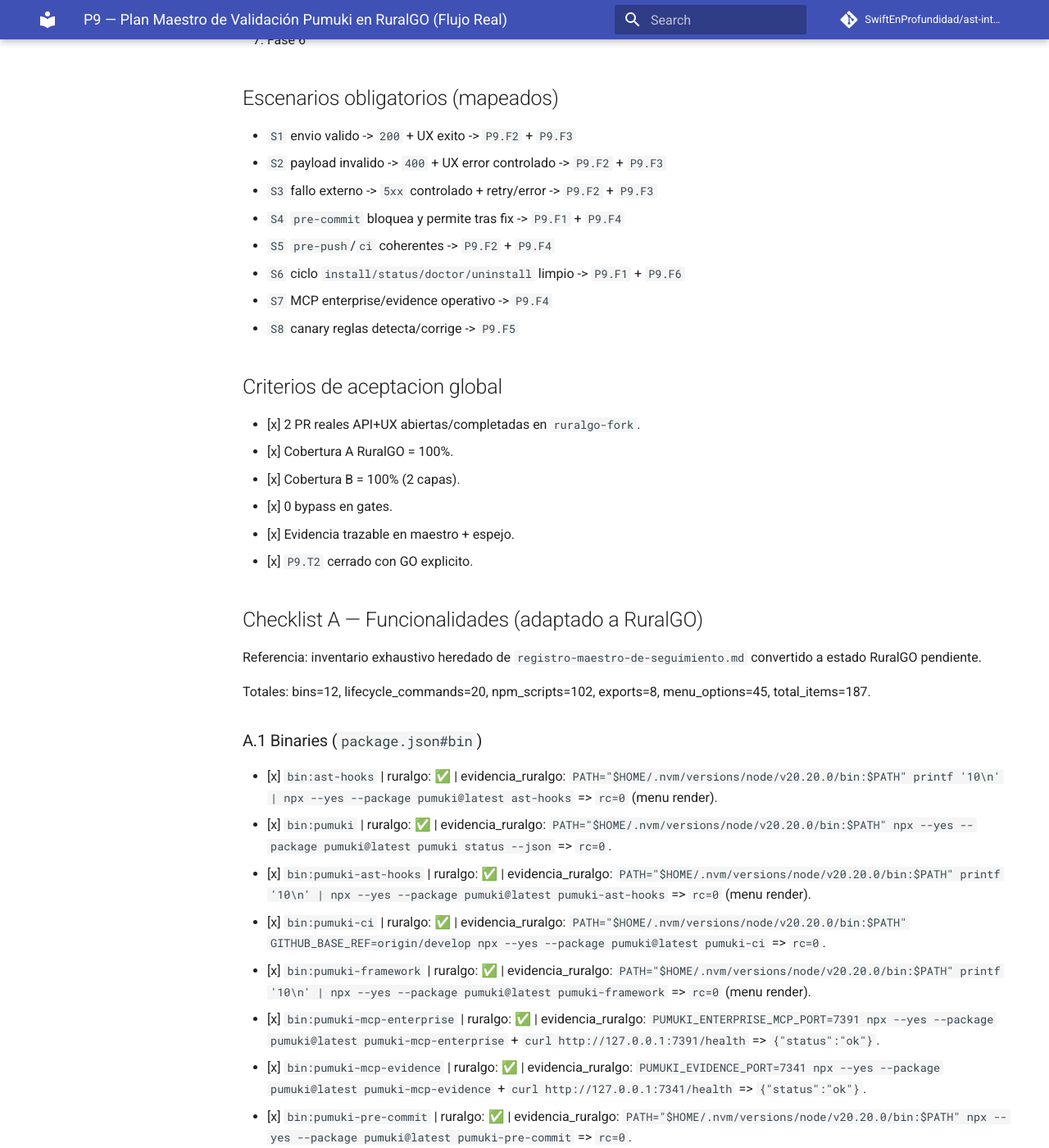
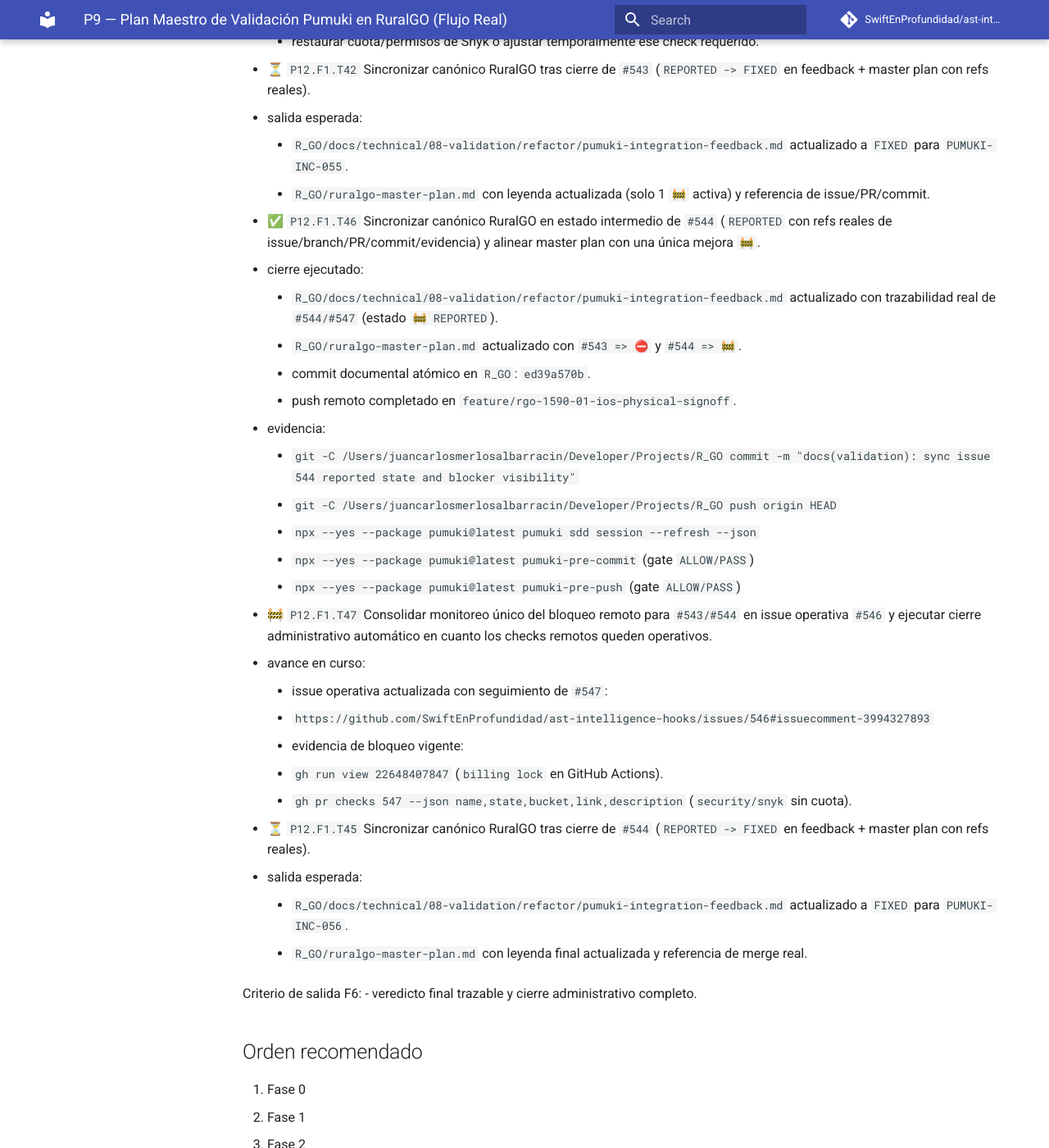
Before and after one commit to SwiftEnProfundidad/ast-intelligence-hooks, an MkDocs documentation site: the page built from docs/seguimiento-completo-validacion-ruralgo-03-03-2026.md, in a window 1280 px wide and 1400 px high, scrolled down 47668 px. Shown: the whole window at 82% size. Built offline with MkDocs 1.6.1 and Material for MkDocs 9.7.7, drawn with Linux system fonts in a browser that asks for light colours; comment, search, counter and statistics services are not loaded; some of the changed text lies outside the part shown.

Commit message:
docs(tracking): close T43/T46 and activate remote blocker monitor

```diff
--- a/docs/seguimiento-completo-validacion-ruralgo-03-03-2026.md
+++ b/docs/seguimiento-completo-validacion-ruralgo-03-03-2026.md
@@ -1287,8 +1287,8 @@ Criterio de salida F5:
     - restaurar cuota/permisos de `Snyk` para checks de PR o desactivar temporalmente ese check como requerido.
     - asegurar retención/publicación de logs de Actions para permitir diagnóstico de fallos reales.
 
-- 🚧 `P12.F1.T43` Ejecutar implementación técnica de `#544` (telemetría estructurada exportable JSONL/OTel) con ciclo RED -> GREEN -> REFACTOR y trazabilidad E2E.
-  - avance en curso:
+- ✅ `P12.F1.T43` Ejecutar implementación técnica de `#544` (telemetría estructurada exportable JSONL/OTel) con ciclo RED -> GREEN -> REFACTOR y trazabilidad E2E.
+  - cierre ejecutado:
     - rama de implementación: `feature/544-telemetry-structured-export` (desde `develop`).
     - implementación añadida:
       - `integrations/telemetry/gateTelemetry.ts` (`telemetry_event_v1`, export JSONL y OTLP HTTP opcional).
@@ -1300,14 +1300,56 @@ Criterio de salida F5:
       - documentación mínima:
         - `README.md` (sección `Telemetry Export (Enterprise)`).
         - `docs/CONFIGURATION.md` (env vars de export).
-    - verificación local en verde:
-      - `npx --yes tsx@4.21.0 --test integrations/telemetry/__tests__/gateTelemetry.test.ts integrations/git/__tests__/runPlatformGateEvidence.test.ts`
-      - `npm run -s typecheck`
+    - commits técnicos en rama:
+      - `bc93dc1` (`feat(telemetry): add structured gate export to JSONL and optional OTel`).
+      - `abc0a7d` (`docs(tracking): rotate active task to T43 and sync blocker status`).
+    - PR abierta: `https://github.com/SwiftEnProfundidad/ast-intelligence-hooks/pull/547`.
+    - issue de trabajo: `https://github.com/SwiftEnProfundidad/ast-intelligence-hooks/issues/544`.
+  - evidencia:
+    - `npx --yes tsx@4.21.0 --test integrations/telemetry/__tests__/gateTelemetry.test.ts integrations/git/__tests__/runPlatformGateEvidence.test.ts`
+    - `npm run -s typecheck`
+    - `gh pr view 547 --json state,mergeStateStatus,statusCheckRollup,headRefOid,url`
+
+- ⛔ `P12.F1.T44` Desbloquear cierre administrativo de `#544` (merge PR `#547` + cierre issue `#544`) cuando los checks remotos vuelvan a estado operativo.
+  - bloqueo reproducido (comando/error):
+    - comando: `gh run view 22648407847`
+    - error observado: `The job was not started because your account is locked due to a billing issue.` (anotación repetida en jobs de `CI`).
+    - comando: `gh pr checks 547 --json name,state,bucket,link,description`
+    - error observado: `security/snyk (swiftenprofundidad) => ERROR: You have used your limit of private tests`.
+  - corrección mínima propuesta:
+    - desbloquear billing de la cuenta/organización de GitHub Actions.
+    - restaurar cuota/permisos de Snyk o ajustar temporalmente ese check requerido.
 
 - ⏳ `P12.F1.T42` Sincronizar canónico RuralGO tras cierre de `#543` (`REPORTED -> FIXED` en feedback + master plan con refs reales).
   - salida esperada:
     - `R_GO/docs/technical/08-validation/refactor/pumuki-integration-feedback.md` actualizado a `FIXED` para `PUMUKI-INC-055`.
     - `R_GO/ruralgo-master-plan.md` con leyenda actualizada (solo 1 `🚧` activa) y referencia de issue/PR/commit.
+
+- ✅ `P12.F1.T46` Sincronizar canónico RuralGO en estado intermedio de `#544` (`REPORTED` con refs reales de issue/branch/PR/commit/evidencia) y alinear master plan con una única mejora `🚧`.
+  - cierre ejecutado:
+    - `R_GO/docs/technical/08-validation/refactor/pumuki-integration-feedback.md` actualizado con trazabilidad real de `#544/#547` (estado `🚧 REPORTED`).
+    - `R_GO/ruralgo-master-plan.md` actualizado con `#543 => ⛔` y `#544 => 🚧`.
+    - commit documental atómico en `R_GO`: `ed39a570b`.
+    - push remoto completado en `feature/rgo-1590-01-ios-physical-signoff`.
+  - evidencia:
+    - `git -C /Users/juancarlosmerlosalbarracin/Developer/Projects/R_GO commit -m "docs(validation): sync issue 544 reported state and blocker visibility"`
+    - `git -C /Users/juancarlosmerlosalbarracin/Developer/Projects/R_GO push origin HEAD`
+    - `npx --yes --package pumuki@latest pumuki sdd session --refresh --json`
+    - `npx --yes --package pumuki@latest pumuki-pre-commit` (gate `ALLOW/PASS`)
+    - `npx --yes --package pumuki@latest pumuki-pre-push` (gate `ALLOW/PASS`)
+
+- 🚧 `P12.F1.T47` Consolidar monitoreo único del bloqueo remoto para `#543/#544` en issue operativa `#546` y ejecutar cierre administrativo automático en cuanto los checks remotos queden operativos.
+  - avance en curso:
+    - issue operativa actualizada con seguimiento de `#547`:
+      - `https://github.com/SwiftEnProfundidad/ast-intelligence-hooks/issues/546#issuecomment-3994327893`
+    - evidencia de bloqueo vigente:
+      - `gh run view 22648407847` (`billing lock` en GitHub Actions).
+      - `gh pr checks 547 --json name,state,bucket,link,description` (`security/snyk` sin cuota).
+
+- ⏳ `P12.F1.T45` Sincronizar canónico RuralGO tras cierre de `#544` (`REPORTED -> FIXED` en feedback + master plan con refs reales).
+  - salida esperada:
+    - `R_GO/docs/technical/08-validation/refactor/pumuki-integration-feedback.md` actualizado a `FIXED` para `PUMUKI-INC-056`.
+    - `R_GO/ruralgo-master-plan.md` con leyenda final actualizada y referencia de merge real.
 
 Criterio de salida F6:
 - veredicto final trazable y cierre administrativo completo.
```
Also changed, not shown: docs/registro-maestro-de-seguimiento.md (+1 -1 lines).
